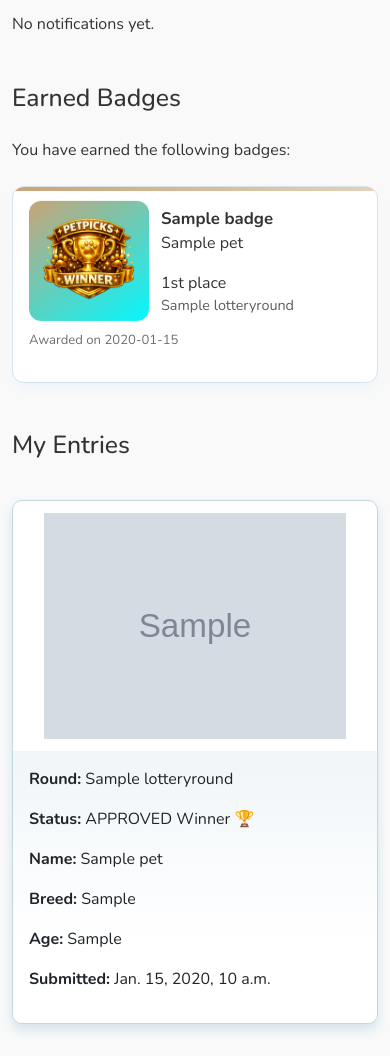
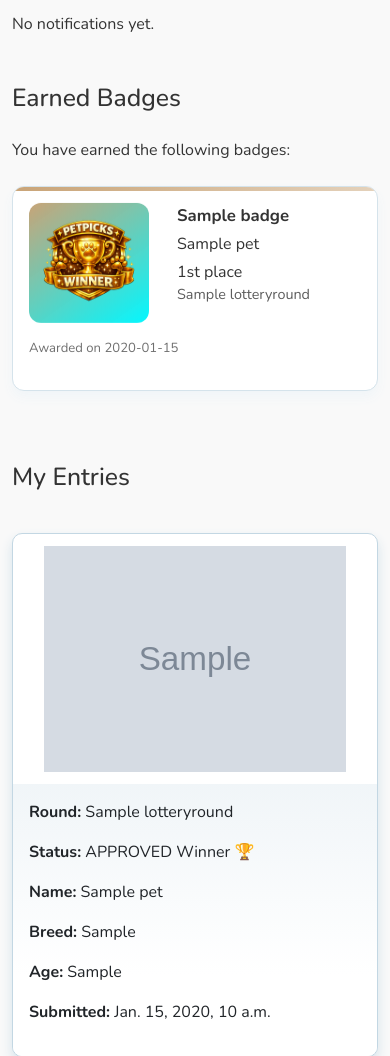
Before and after one commit to leilacsak/petpicks, a Django app: page /profile/ in a window 390 px wide. Shown: the part 223-1279 px from the top of the page. Run offline with Django 5.2, Linux system fonts and the light colour scheme; a user stored in the database is signed in; tables that the repository leaves empty hold one stand-in row (values such as "Sample post"); grey boxes marked "Sample" are stand-in pictures; data that the repository does not hold is empty; some libraries are stand-ins or nearby versions.

Commit message:
Refactor badge display layout in profile to improve styling and responsiveness

```diff
--- a/lottery/templates/lottery/profile.html
+++ b/lottery/templates/lottery/profile.html
@@ -62,23 +62,25 @@
     <h2 class=" mt-5 mb-4">Earned Badges</h2>
     <p class="mb-4">You have earned the following badges:</p>
     {% if badges %}
-    <div class="badge-grid mb-4">
+    <div class="row g-4">
             {% for badge in badges %}
-        <div class="badge-card">
-            <div class="badge-card-header">
-                <img src="/static/images/winnerBadge.png" alt="Winner Badge" class="badge-icon" />
+            <div class="col-12 col-md-6 col-lg-4 col-xl-3 mb-4">
+            <div class="badge-card h-100 p-3">
+                <div class="badge-card-header d-flex align-items-start">
+                    <img src="/static/images/winnerBadge.png" alt="Winner Badge" class="badge-icon me-3" />
                     <div>
-                            <p class="badge-title">{{ badge.badge.name }}</p>
+                        <p class="badge-title mb-1">{{ badge.badge.name }}</p>
                         {% if badge.pet_name %}
-                                <p class="badge-pet">{{ badge.pet_name }}</p>
+                        <p class="badge-pet mb-1">{{ badge.pet_name }}</p>
                         {% endif %}
                         {% if badge.placement %}
                         <span class="badge-placement">{{ badge.placement }} place</span>
                         {% endif %}
-                    <p class="badge-meta">{{ badge.round.title }}</p>
+                        <p class="badge-meta mb-0">{{ badge.round.title }}</p>
                     </div>
                 </div>
-            <p class="badge-date">Awarded on {{ badge.awarded_at|date:"Y-m-d" }}</p>
+                <p class="badge-date mt-3">Awarded on {{ badge.awarded_at|date:"Y-m-d" }}</p>
+            </div>
             </div>
             {% endfor %}
     </div>
```
Lines whose indentation alone changed are shown as unchanged.
